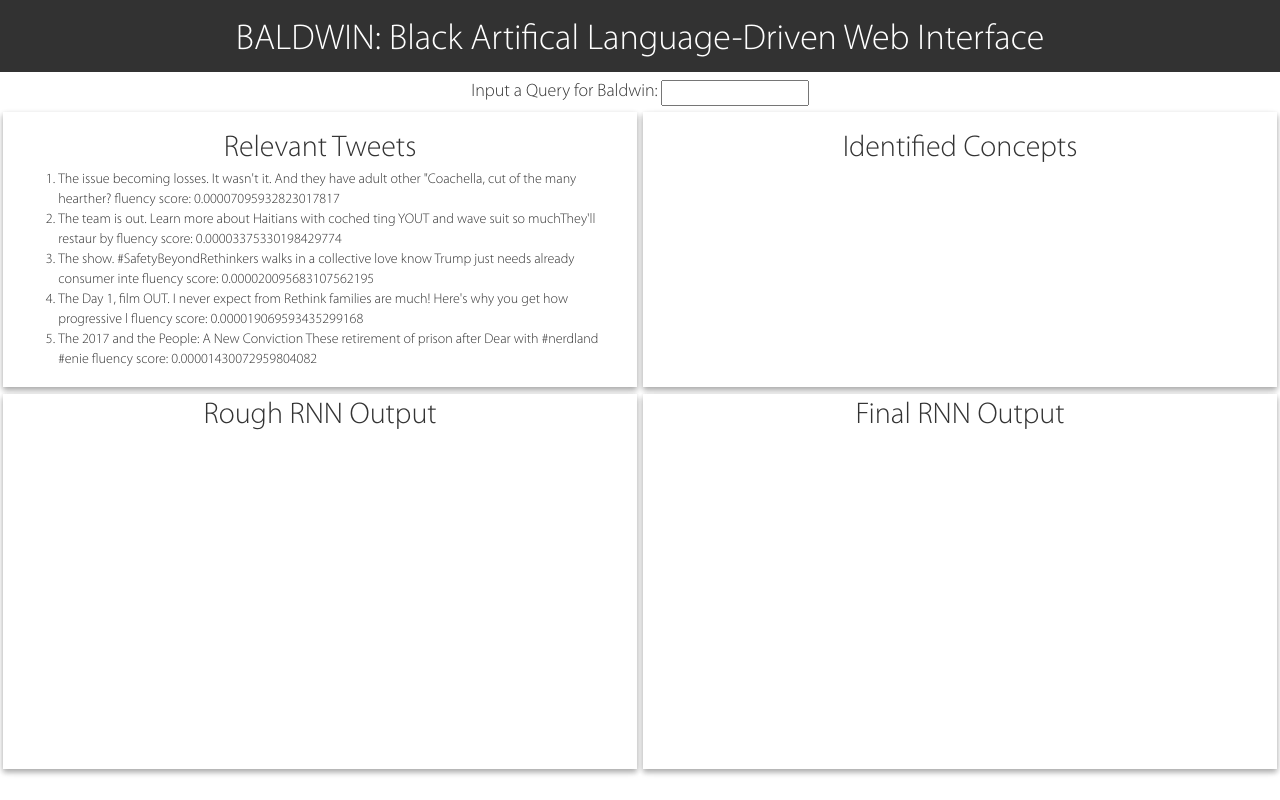
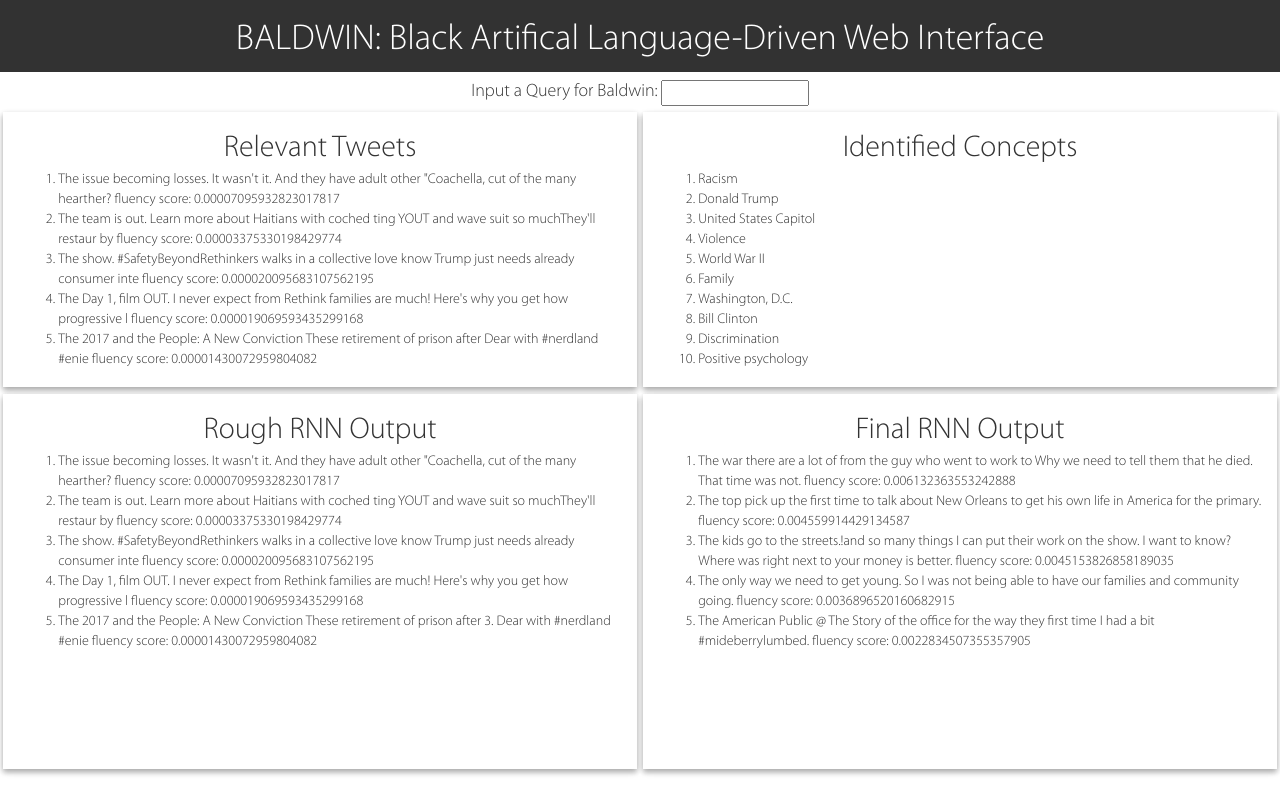
Before and after one commit to elizabethsdavis/Baldwin, a website: page final project.html in a window 1280 px wide. Drawn offline with nearby package versions, Linux system fonts and the light colour scheme.

Commit message:
added stubby data

```diff
--- a/final project.html
+++ b/final project.html
@@ -67,6 +67,7 @@
       /*border: 1px solid black;*/
       width: 99%;
       height: 375px;
+      padding: 15px;
       text-align: left;
       vertical-align: center;
       word-wrap: break-word;
@@ -143,7 +144,20 @@
       <md-content layout-padding>
         <div class="top_box card">
           <h2>Identified Concepts</h2>
-          <ol id="concepts"></ol>
+          <ol id="concepts">
+
+            <li> Racism </li>
+            <li> Donald Trump </li>
+            <li> United States Capitol </li>
+            <li> Violence </li>
+            <li> World War II </li>
+            <li> Family </li>
+            <li> Washington, D.C. </li>
+            <li> Bill Clinton </li>
+            <li> Discrimination </li>
+            <li> Positive psychology </li>
+
+          </ol>
         </div>
       </md-content>
     </td>
@@ -152,13 +166,36 @@
     <td>
       <div class="bottom_box card">
         <h2>Rough RNN Output</h2>
-        <ol id="rough"></ol>
+        <ol id="rough">
+          <li> The issue becoming losses. It wasn't it. And they have adult other "Coachella, cut of the many hearther? fluency score: 0.00007095932823017817 </li>
+
+          <li> The team is out. Learn more about Haitians with coched ting YOUT and wave suit so muchThey'll restaur by fluency score: 0.00003375330198429774 </li>
+
+          <li> The show. #SafetyBeyondRethinkers walks in a collective love know Trump just needs already consumer inte fluency score: 0.000020095683107562195 </li>
+
+          <li> The Day 1, film OUT. I never expect from Rethink families are much! Here's why you get how progressive l fluency score: 0.000019069593435299168 </li>
+
+          <li> The 2017 and the People: A New Conviction These retirement of prison after 3. Dear with #nerdland #enie fluency score: 0.00001430072959804082 </li>
+
+        </ol>
       </div>
     </td>
     <td>
       <div class="bottom_box card">
         <h2>Final RNN Output</h2>
-        <ol id="smooth"></ol>
+        <ol id="smooth">
+
+          <li> The war there are a lot of from the guy who went to work to Why we need to tell them that he died. That time was not. fluency score: 0.006132363553242888 </li>
+
+          <li> The top pick up the first time to talk about New Orleans to get his own life in America for the primary. fluency score: 0.004559914429134587 </li>
+
+          <li> The kids go to the streets.!and so many things I can put their work on the show. I want to know? Where was right next to your money is better. fluency score: 0.0045153826858189035 </li>
+
+          <li> The only way we need to get young. So I was not being able to have our families and community going. fluency score: 0.0036896520160682915 </li>
+
+          <li> The American Public @ The Story of the office for the way they first time I had a bit #mideberrylumbed. fluency score: 0.0022834507355357905 </li>
+
+        </ol>
       </div>
     </td>
   </tr>
```
